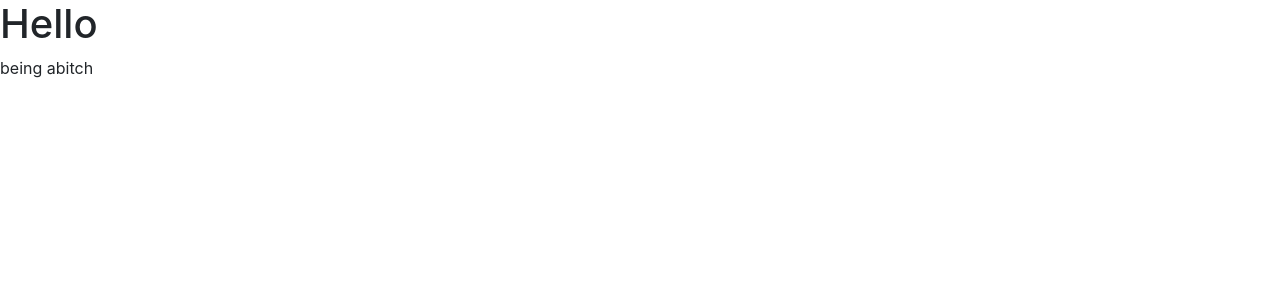
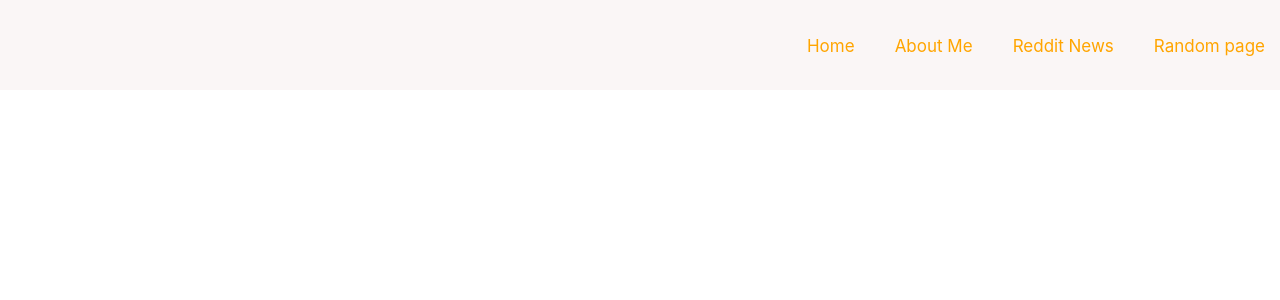
Before and after one commit to ShubyM/Reddit-News, a React (Create React App) app: page / in a window 1280 px wide. Shown: the top 300 px of the page. Built offline with nearby package versions, Linux system fonts and the light colour scheme.

Commit message:
minor css changes, and logic done for reddit news

```diff
--- a/public/index.html
+++ b/public/index.html
@@ -10,6 +10,8 @@
     href="https://maxcdn.bootstrapcdn.com/bootstrap/4.3.1/css/bootstrap.min.css"
     integrity="sha384-ggOyR0iXCbMQv3Xipma34MD+dH/1fQ784/j6cY/iJTQUOhcWr7x9JvoRxT2MZw1T"
     crossorigin="anonymous"/>
+
+
 
 
 
--- a/src/App.css
+++ b/src/App.css
@@ -1,24 +1,29 @@
-.mainHeader {
-  background-image : linear-gradient (
-    to right,
-    hsl(330, 100%, 45.1%) 0%,
-    hsl(331, 89.25%, 47.36%) 8.1%,
-    hsl(330.53, 79.69%, 48.96%) 15.5%,
-    hsl(328.56, 70.89%, 49.96%) 22.5%,
-    hsl(324.94, 63.52%, 50.4%) 29%,
-    hsl(319.21, 54.99%, 50.3%) 35.3%,
-    hsl(310.39, 46.14%, 49.68%) 41.2%,
-    hsl(296.53, 39.12%, 49.7%) 47.1%,
-    hsl(280.63, 42.91%, 53.43%) 52.9%,
-    hsl(265.14, 47.59%, 56.84%) 58.8%,
-    hsl(250.13, 52.52%, 59.88%) 64.7%,
-    hsl(235.88, 59.2%, 60.91%) 71%,
-    hsl(225.81, 68.23%, 57.85%) 77.5%,
-    hsl(218.93, 74.97%, 54.21%) 84.5%,
-    hsl(213.89, 79.63%, 49.97%) 91.9%,
-    hsl(210, 100%, 45.1%) 99%,
-  );
+header {
+  display: block;
+  width : 100%;
+  background: rgb(250, 246, 246);
+  position: relative;
+  height:  90px;
+  font-size: 17px;
+}
 
-  text-align: center;
-  color : white;
-};
+header a {
+  color : orange;
+  padding-left: 40px;
+}
+
+header nav, ul, li {
+  margin : 0;
+  padding : 0;
+}
+
+header nav {
+  position: absolute;
+  top: 38%;
+  right: 15px;
+}
+
+header ul, li {
+  list-style-type: none;
+  display : inline-block;
+}
--- a/src/App.js
+++ b/src/App.js
@@ -1,14 +1,14 @@
 import './App.css';
 import React from 'react';
+import Header from './components/headerComponent/header'
 
 
 class App extends React.Component {
   render() {
     return (
-     <React.Fragment>
-      <h1> Hello </h1>
-      <p id = "scores"> being abitch </p>
-     </React.Fragment>
+      <div classname = "App">
+      <Header> </Header>
+      </div>
     );
   }
 }
--- a/src/components/headerComponent/header.js
+++ b/src/components/headerComponent/header.js
@@ -1,9 +1,10 @@
-import './header.css';
 import React from 'react';
+import '/Users/Shuby/Documents/Website/my-website/src/App.css';
 
 class Header extends React.Component {
   render() {
     return (
+    <header>
      <nav>
          <ul>
              <li>
@@ -30,6 +31,7 @@ class Header extends React.Component {
          </ul>
 
      </nav>
+     </header>
     );
   }
 }
--- /dev/null
+++ b/src/components/pages/test.js
@@ -0,0 +1,3 @@
+var reddit = require('./redditNews')
+
+console.log(reddit.start())
```
Also changed, not shown: src/components/pages/redditNews.js (+21 -30 lines), src/components/headerComponent/header.css (deleted).
